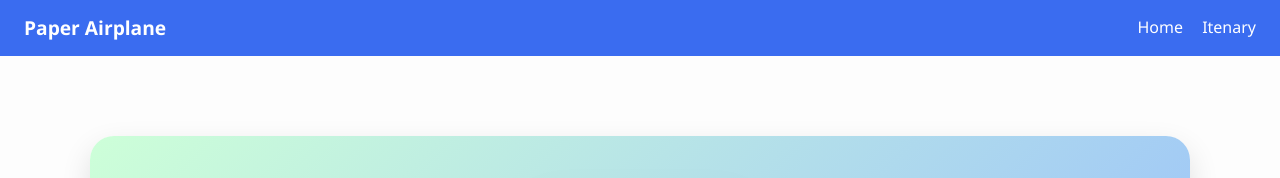
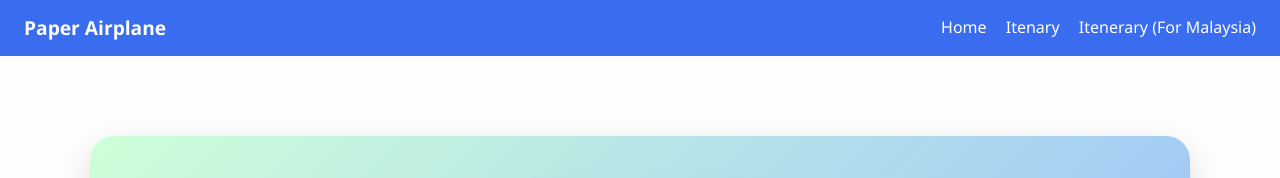
Before and after one commit to notperplexed404/reimagined-tribble, a plain HTML site: page index.html in a window 1280 px wide. Shown: the top 178 px of the page. Drawn offline with Linux system fonts and the light colour scheme.

Commit message:
Update index.html

```diff
--- a/index.html
+++ b/index.html
@@ -304,6 +304,8 @@
     <ul>
       <li><a href="index.html">Home</a></li>
       <li><a href="page.html">Itenary</a></li>
+
+      <li><a href="./maylasia.html">Itenerary (For Malaysia)</a></li>
     </ul>
   </nav>
 
```
